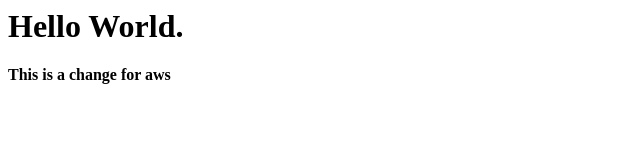
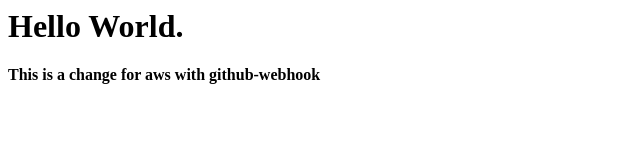
Before and after one commit to bhuvika21/website, a plain HTML site: page index.html in a window 1280 px wide. Shown: the whole page, without its empty margins (0-640 px from the left). Drawn offline with Linux system fonts and the light colour scheme.

Commit message:
aws with webhook

```diff
--- a/index.html
+++ b/index.html
@@ -2,6 +2,6 @@
 	<title>Jenkins CI/CD pipeline</title>
 	<body>
 		<h1>Hello World.</h1>
-		<h4>This is a change for aws</h4>
+		<h4>This is a change for aws with github-webhook</h4>
 	</body>
 </html>
```
